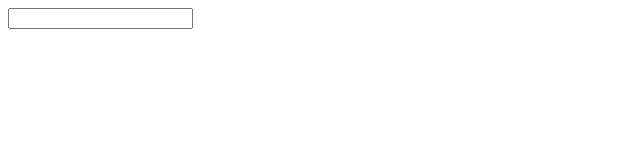
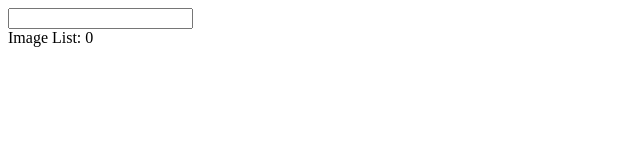
Before and after one commit to MinhazRahman/react-basics, a React (Create React App) app in the folder search-image/: page / in a window 1280 px wide. Shown: the top 160 px of the page, without its empty margins (0-640 px from the left). Built offline with nearby package versions, Linux system fonts and the light colour scheme.

Commit message:
Get the list of images

```diff
--- a/search-image/src/App.js
+++ b/search-image/src/App.js
@@ -1,12 +1,22 @@
+import { useState } from "react";
 import SearchBar from "./components/SearchBar";
+import ImageList from "./components/ImageList";
+import searchImages from "./API";
 
 function App() {
-  const handleSubmit = (param) => {
-    console.log("Search for: ", param);
+  // create a piece of state named "images" with default value as an empty array
+  const [images, setImages] = useState([]);
+
+  const handleSubmit = async (param) => {
+    const results = await searchImages(param);
+
+    // update the state "images"
+    setImages(results);
   };
   return (
     <div>
       <SearchBar onSubmit={handleSubmit} />
+      <ImageList images={images} />
     </div>
   );
 }
--- a/search-image/src/components/ImageList.js
+++ b/search-image/src/components/ImageList.js
@@ -0,0 +1,5 @@
+function ImageList({ images }) {
+  return <div>Image List: {images.length}</div>;
+}
+
+export default ImageList;
--- a/search-image/src/components/ShowImage.js
+++ b/search-image/src/components/ShowImage.js
@@ -0,0 +1,5 @@
+function ShowImage() {
+  return <div>Show Image!</div>;
+}
+
+export default ShowImage;
```
